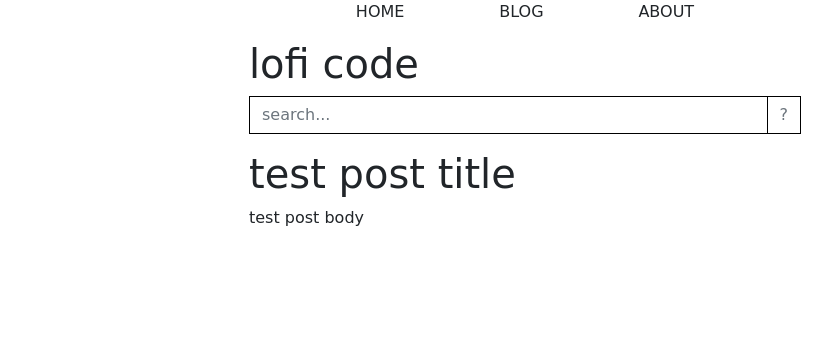
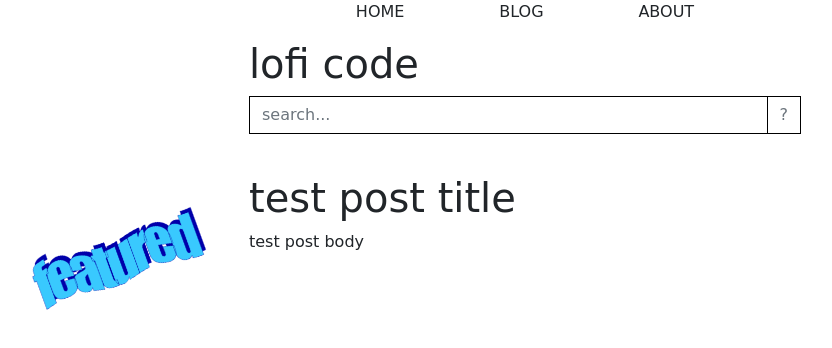
Before and after one commit to codypotter/lofi-blog, an Angular app: page / in a window 1280 px wide. Shown: the top 348 px of the page, without its empty margins (115-947 px from the left). Built offline with nearby package versions, Linux system fonts and the light colour scheme.

Commit message:
added featured wordart

```diff
--- a/src/app/app.component.html
+++ b/src/app/app.component.html
@@ -1,6 +1,4 @@
 <div id="app-container" class="container">
     <app-navigation></app-navigation>
-    <div [innerHTML]="testPost">
-
-    </div>
+    <app-featured [post]="testPost"></app-featured>
 </div>
--- a/src/app/app.module.ts
+++ b/src/app/app.module.ts
@@ -6,13 +6,15 @@ import { AppComponent } from './app.component';
 import { NavigationComponent } from './navigation/navigation.component';
 import { NavigationItemComponent } from './navigation/navigation-item/navigation-item.component';
 import { SearchComponent } from './search/search.component';
+import { FeaturedComponent } from './featured/featured.component';
 
 @NgModule({
   declarations: [
     AppComponent,
     NavigationComponent,
     NavigationItemComponent,
-    SearchComponent
+    SearchComponent,
+    FeaturedComponent
   ],
   imports: [
     BrowserModule,
--- /dev/null
+++ b/src/app/featured/featured.component.html
@@ -0,0 +1,2 @@
+<img id="featured-icon" src="/assets/featured-wordart.png">
+<div [innerHTML]="post"></div>
--- /dev/null
+++ b/src/app/featured/featured.component.scss
@@ -0,0 +1,7 @@
+#featured-icon {
+    height: 80px;
+    position: relative;
+    margin-bottom: -200px;
+    right: 230px;
+    transform: rotate(-20deg);
+}
--- /dev/null
+++ b/src/app/featured/featured.component.ts
@@ -0,0 +1,18 @@
+import { Component, Input, OnInit } from '@angular/core';
+
+@Component({
+  selector: 'app-featured',
+  templateUrl: './featured.component.html',
+  styleUrls: ['./featured.component.scss']
+})
+export class FeaturedComponent implements OnInit {
+
+  @Input()
+  post: String
+
+  constructor() { }
+
+  ngOnInit(): void {
+  }
+
+}
```
Also changed, not shown: src/assets/featured-wordart.png (added), 1 other file (tests, documents, lock files or other folders).
